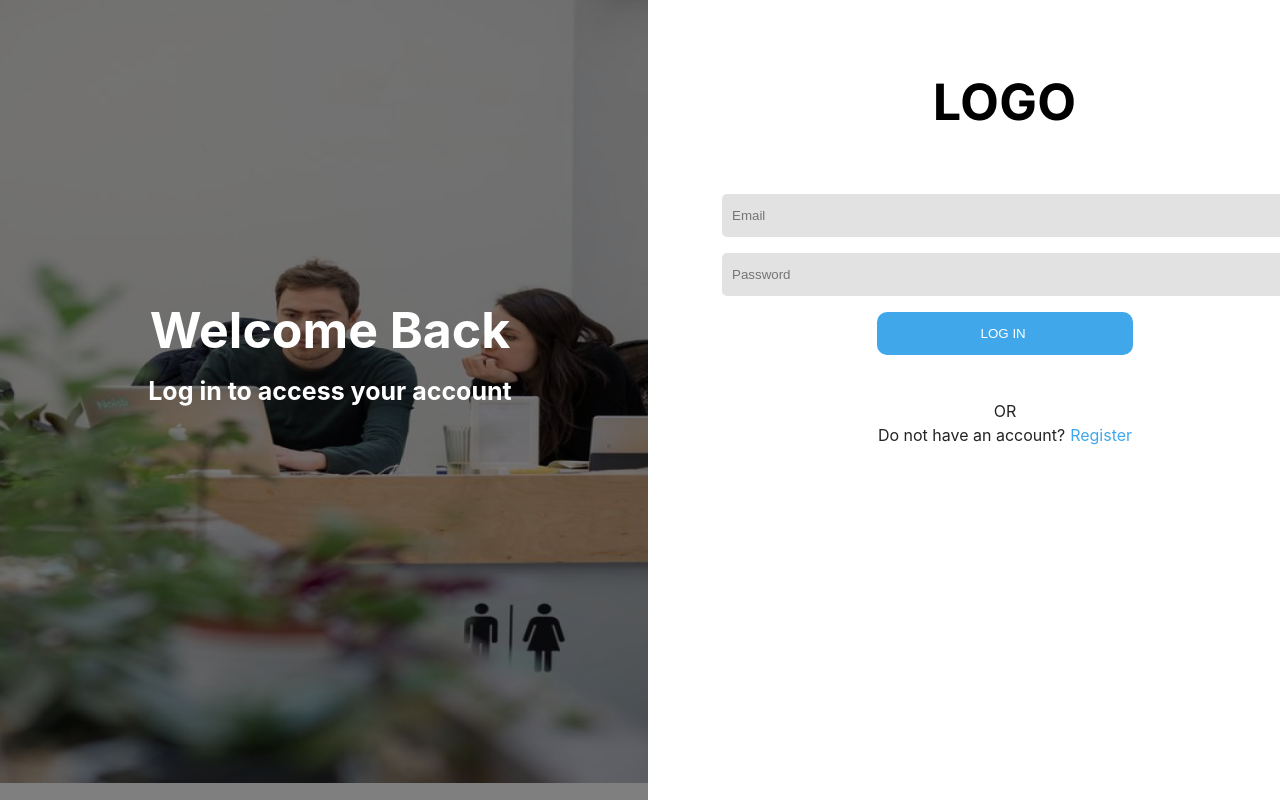
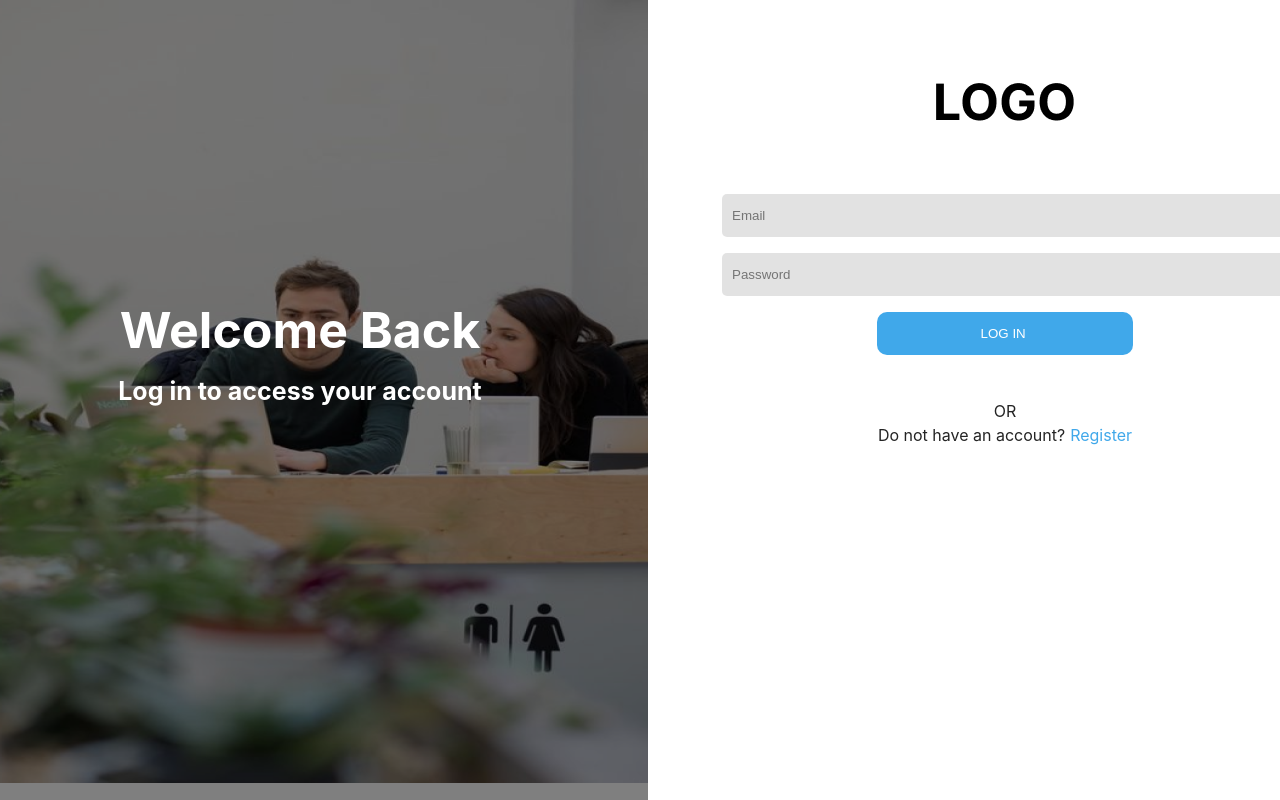
Before and after one commit to b-sandrine/ner_frontend, a React (Vite) app: page /login in a window 1280 px wide. Shown: the top 800 px of the page. Built offline with nearby package versions, Linux system fonts and the light colour scheme.

Commit message:
Changed place holder margin left

```diff
--- a/src/pages/Login/Login.css
+++ b/src/pages/Login/Login.css
@@ -31,7 +31,7 @@
 .login--container .static .text-holder {
     position: absolute;
     top: 300px;
-    left: 130px;
+    left: 100px;
     width: 400px;
     font-style: normal;
     font-weight: 700;
--- a/src/pages/Signup/Signup.css
+++ b/src/pages/Signup/Signup.css
@@ -30,7 +30,7 @@
 .signup--container .static .text-holder {
     position: absolute;
     top: 300px;
-    left: 130px;
+    left: 100px;
     width: 400px;
     font-style: normal;
     font-weight: 700;
```
